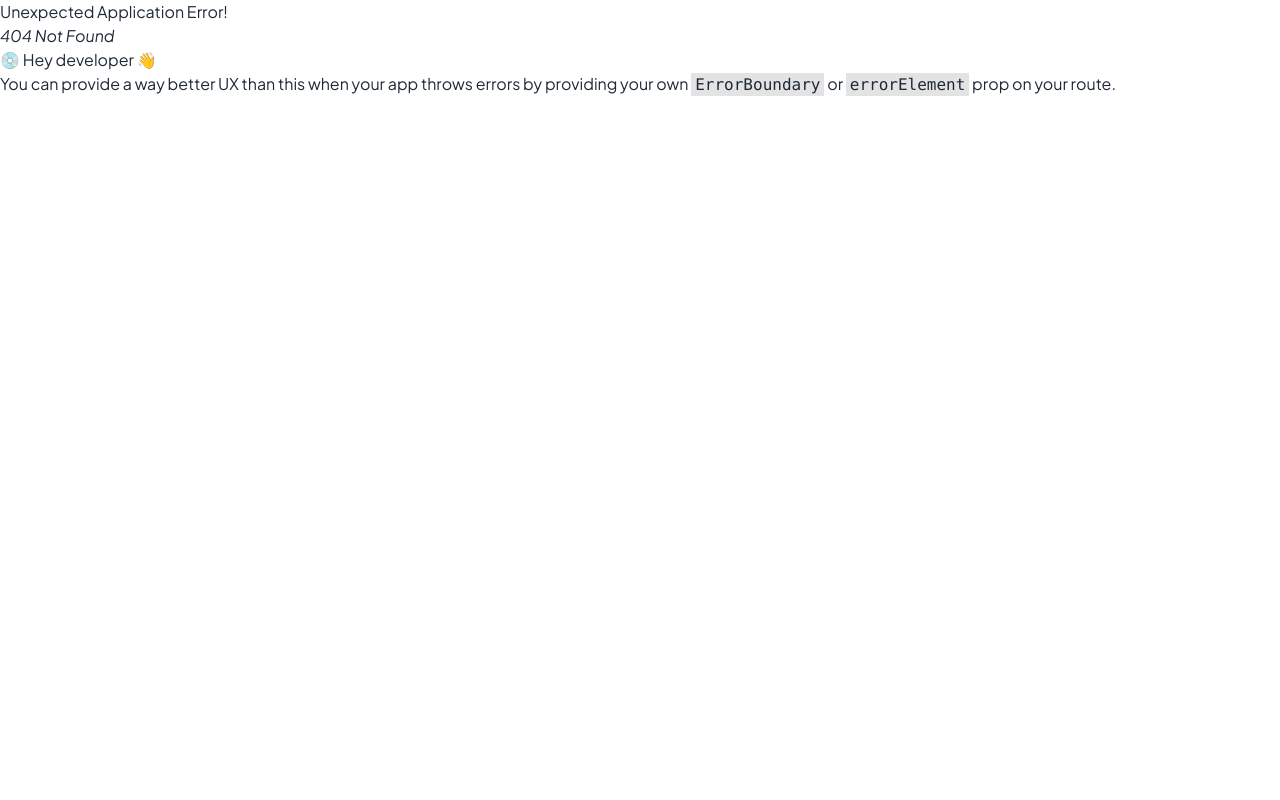
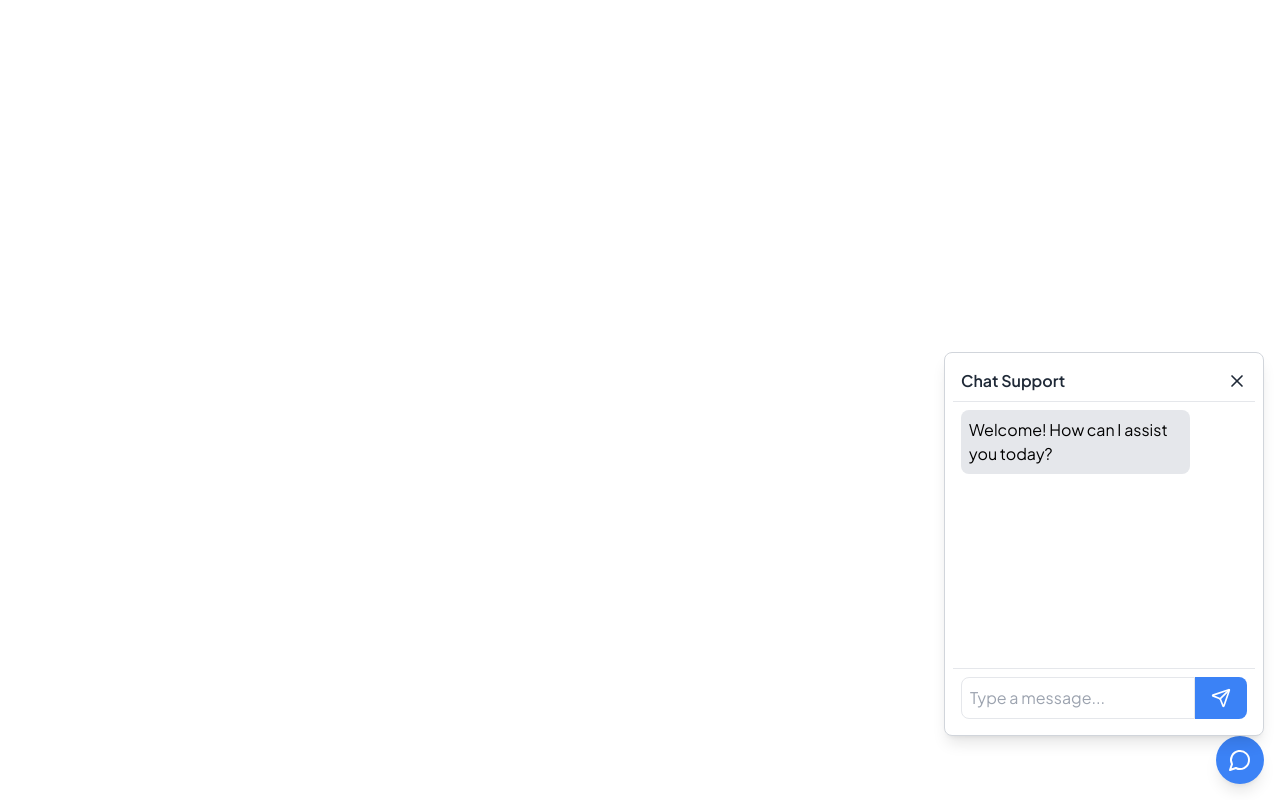
Before and after one commit to richardomoniyi/flee, a React (Vite) app: page /chatbot in a window 1280 px wide. Before the commit this address had no page. Built offline with nearby package versions, Linux system fonts and the light colour scheme.

Commit message:
updated with lucide library

```diff
--- a/package.json
+++ b/package.json
@@ -23,6 +23,7 @@
       "@tanstack/react-query": "^5.18.1",
       "axios": "^1.6.7",
       "dayjs": "^1.11.13",
+      "lucide-react": "^0.483.0",
       "moment": "^2.30.1",
       "react": "^18.2.0",
       "react-dom": "^18.2.0",
--- a/src/App.tsx
+++ b/src/App.tsx
@@ -29,6 +29,7 @@ import Dispatchs from './pages/Dispatch/Dispatchs';
 import Payments from './pages/Payment/Payments';
 import Customers from './pages/Customer/Customers';
 import Users from './pages/User/Users';
+import Chatbot from './pages/ChatBot';
 //import { GlobalProvider } from "./components/GlobalContext";
 
 
@@ -36,6 +37,7 @@ function App() {
   const Layout = () => {
     return (
       //<GlobalProvider>
+      <>
       <div
         id="rootContainer"
         className="w-full p-0 m-0 overflow-visible min-h-screen flex flex-col justify-between"
@@ -56,6 +58,8 @@ function App() {
         </div>
         <Footer />
       </div>
+      <Chatbot />
+      </>
       //</GlobalProvider>
     );
   };
@@ -133,6 +137,10 @@ function App() {
     {
       path: '/tracking',
       element: <Tracker />,
+    },
+    {
+      path: '/chatbot',
+      element: <Chatbot />,
     },
     {
       path: '/dashboard',
--- /dev/null
+++ b/src/pages/Chatbot.tsx
@@ -0,0 +1,92 @@
+import React, { useState, useEffect } from "react";
+import axios from "axios";
+import { X, MessageCircle, Send } from "lucide-react";
+
+type Message = {
+  sender: "user" | "bot";
+  text: string;
+};
+
+const Chatbot: React.FC = () => {
+  const [messages, setMessages] = useState<Message[]>([]);
+  const [input, setInput] = useState("");
+  const [isOpen, setIsOpen] = useState(false);
+  const apiUrl = "https://your-api-endpoint.com/chatbot"; // Replace with your API URL
+
+  useEffect(() => {
+    setIsOpen(true);
+    setMessages([{ sender: "bot", text: "Welcome! How can I assist you today?" }]);
+  }, []);
+
+  const sendMessage = async () => {
+    if (!input.trim()) return;
+
+    const userMessage: Message = { sender: "user", text: input };
+    setMessages((prev) => [...prev, userMessage]);
+    setInput("");
+
+    try {
+      const response = await axios.post(apiUrl, { message: input });
+      const botMessage: Message = { sender: "bot", text: response.data.reply };
+      setMessages((prev) => [...prev, botMessage]);
+    } catch (error) {
+      console.error("Error sending message:", error);
+      setMessages((prev) => [...prev, { sender: "bot", text: "Error connecting to server." }]);
+    }
+  };
+
+  const handleKeyPress = (e: React.KeyboardEvent<HTMLInputElement>) => {
+    if (e.key === "Enter") {
+      sendMessage();
+    }
+  };
+
+  return (
+    <div className="fixed bottom-0 right-0 m-4">
+      <button
+        className="bg-blue-500 text-white p-3 rounded-full shadow-lg flex items-center justify-center"
+        onClick={() => setIsOpen(!isOpen)}
+      >
+        <MessageCircle size={24} />
+      </button>
+      {isOpen && (
+        <div className="w-80 h-96 border border-gray-300 rounded-lg flex flex-col p-2 bg-white shadow-lg fixed bottom-16 right-4">
+          <div className="flex justify-between items-center p-2 border-b">
+            <span className="font-semibold">Chat Support</span>
+            <button onClick={() => setIsOpen(false)}>
+              <X size={20} />
+            </button>
+          </div>
+          <div className="flex-1 overflow-y-auto p-2 space-y-2">
+            {messages.map((msg, index) => (
+              <div
+                key={index}
+                className={`flex items-center ${msg.sender === "user" ? "justify-end" : "justify-start"}`}
+              >
+                <div
+                  className={`p-2 rounded-lg max-w-[80%] flex items-center gap-2 ${msg.sender === "user" ? "bg-blue-500 text-white self-end ml-auto" : "bg-gray-200 text-black self-start mr-auto"}`}
+                >
+                  {msg.text}
+                </div>
+              </div>
+            ))}
+          </div>
+          <div className="flex p-2 border-t">
+            <input
+              className="flex-1 p-2 border rounded-l-lg"
+              value={input}
+              onChange={(e) => setInput(e.target.value)}
+              onKeyPress={handleKeyPress}
+              placeholder="Type a message..."
+            />
+            <button className="bg-blue-500 text-white px-4 rounded-r-lg flex items-center justify-center" onClick={sendMessage}>
+              <Send size={20} />
+            </button>
+          </div>
+        </div>
+      )}
+    </div>
+  );
+};
+
+export default Chatbot;
--- a/src/pages/Home.tsx
+++ b/src/pages/Home.tsx
@@ -61,8 +61,6 @@ const Home = () => {
 
   //const { user } = useGlobalContext();
   return (
-    // screen
-
     <div className="home w-full p-0 m-0">
       {/* grid */}
       <div className="w-full grid grid-cols-1 sm:grid-cols-2 xl:grid-cols-4 grid-flow-dense auto-rows-[minmax(200px,auto)] xl:auto-rows-[minmax(150px,auto)] gap-3 xl:gap-3 px-0">
```
Also changed, not shown: 1 other file (tests, documents, lock files or other folders).
